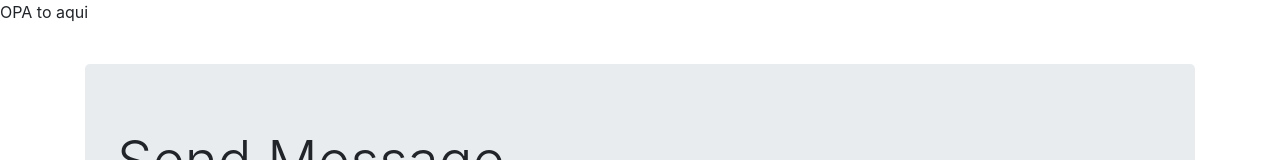
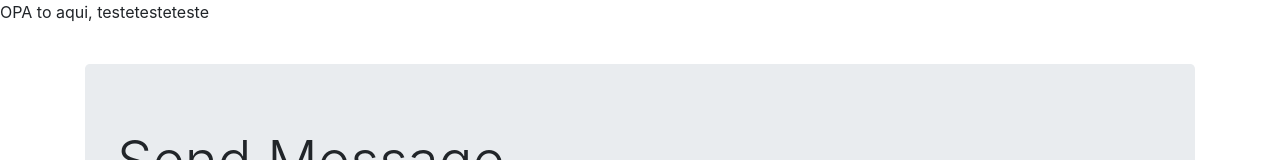
Before and after one commit to Henrique0714/ezops-test-henrique, a website: page index.html in a window 1280 px wide. Shown: the top 160 px of the page. Drawn offline with nearby package versions, Linux system fonts and the light colour scheme; no server answers.

Commit message:
Update index.html

```diff
--- a/index.html
+++ b/index.html
@@ -1,7 +1,7 @@
 <!DOCTYPE html>
 <html>
 <head>
-     <p>OPA to aqui</p>
+     <p>OPA to aqui, testetesteteste</p>
     <link rel="stylesheet" href="https://cdn.jsdelivr.net/npm/bootstrap@4.3.1/dist/css/bootstrap.min.css" integrity="sha384-ggOyR0iXCbMQv3Xipma34MD+dH/1fQ784/j6cY/iJTQUOhcWr7x9JvoRxT2MZw1T" crossorigin="anonymous">
   </head>
 <body>
```
